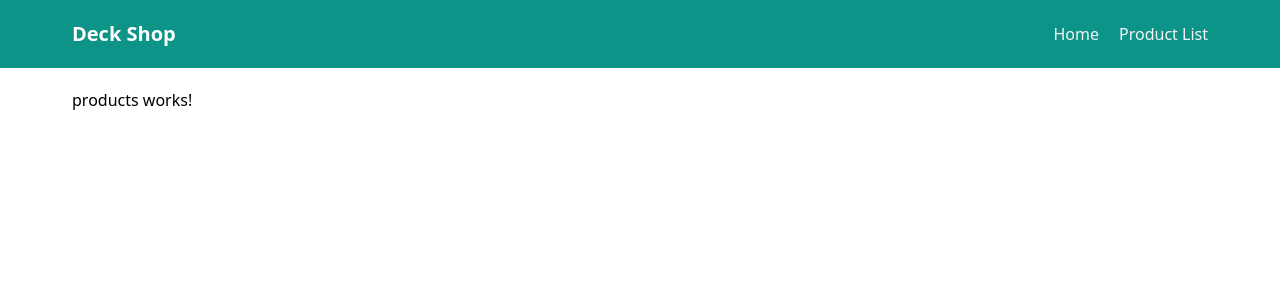
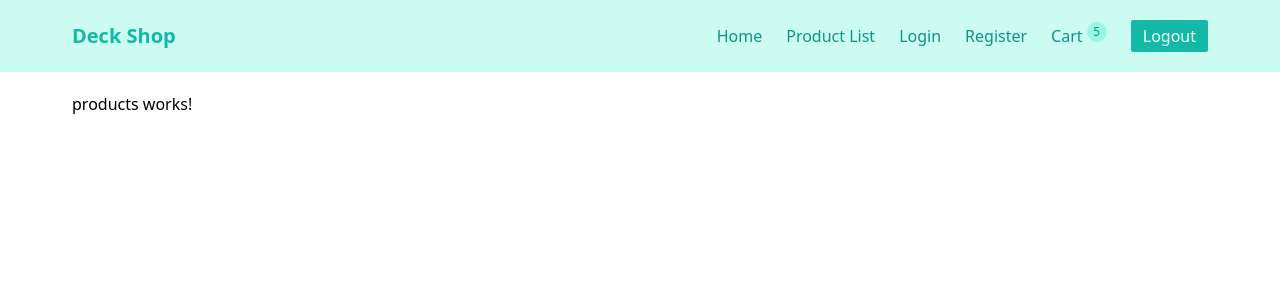
Before and after one commit to Ashik-Mahmud/deck-shop-angular, an Angular app: page /home in a window 1280 px wide. Shown: the top 300 px of the page. Built offline with nearby package versions, Linux system fonts and the light colour scheme.

Commit message:
yahh added header navbar for this app

```diff
--- a/src/app/app.component.html
+++ b/src/app/app.component.html
@@ -1,21 +1,56 @@
-<main>
-  <nav class="navbar navbar-expand navbar-light bg-light bg-teal-600 py-5">
+<main class="font-sans">
+  <nav class="navbar navbar-expand navbar-light bg-light bg-teal-100 py-5">
     <menu class="container flex items-center justify-between">
-      <a class="navbar-brand text-xl font-bold text-white">Deck Shop</a>
-      <ul class="nav nav-pills flex items-center gap-5">
+      <a class="navbar-brand text-xl font-bold text-teal-500" routerLink="/"
+        >Deck Shop</a
+      >
+      <ul class="nav nav-pills flex items-center gap-6">
         <li>
           <a
-            class="nav-link text-gray-100 hover:text-white transition-all"
-            [routerLink]="['/welcome']"
+            class="nav-link text-teal-600 hover:text-teal-800 transition-all"
+            [routerLink]="['/home']"
             >Home</a
+          >
+        </li>
+
+        <li>
+          <a
+            class="nav-link text-teal-600 hover:text-teal-800 transition-all"
+            [routerLink]="['/products']"
+            >Product List</a
           >
         </li>
         <li>
           <a
-            class="nav-link text-gray-100 hover:text-white transition-all"
-            [routerLink]="['/products']"
-            >Product List</a
+            class="nav-link text-teal-600 hover:text-teal-800 transition-all"
+            [routerLink]="['/login']"
+            >Login</a
           >
+        </li>
+        <li>
+          <a
+            class="nav-link text-teal-600 hover:text-teal-800 transition-all"
+            [routerLink]="['/register']"
+            >Register</a
+          >
+        </li>
+        <li>
+          <a
+            class="nav-link text-teal-600 hover:text-teal-800 transition-all"
+            routerLink="/cart"
+          >
+            Cart
+            <sup
+              class="bg-teal-200 text-teal-600 w-5 h-5 inline-grid place-items-center rounded-full"
+            >
+              <span> 5 </span>
+            </sup>
+          </a>
+        </li>
+        <li>
+          <button class="bg-teal-500 text-teal-50 p-1 px-3 rounded-sm">
+            Logout
+          </button>
         </li>
       </ul>
     </menu>
```
Also changed, not shown: 1 other file (tests, documents, lock files or other folders).
